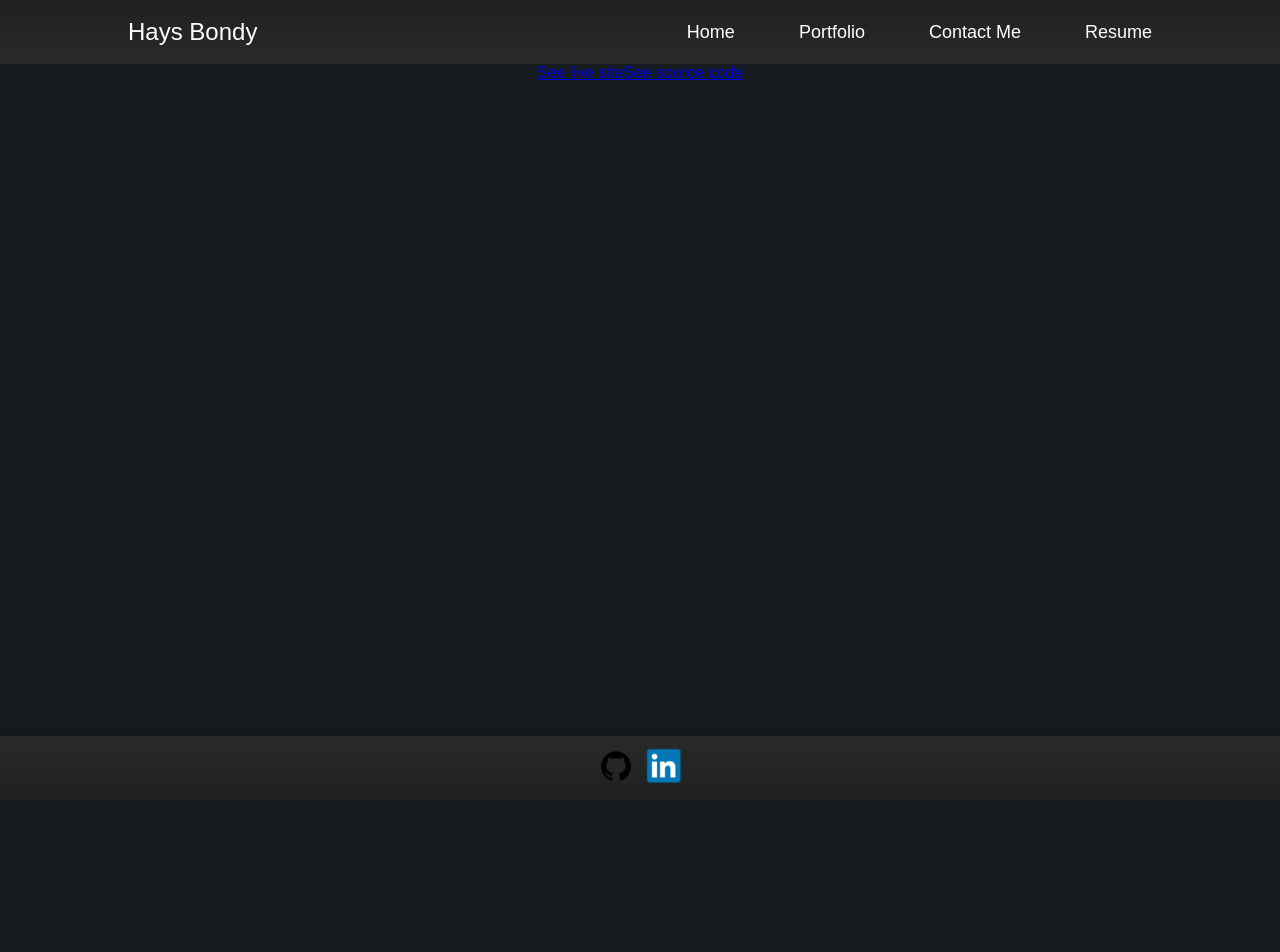
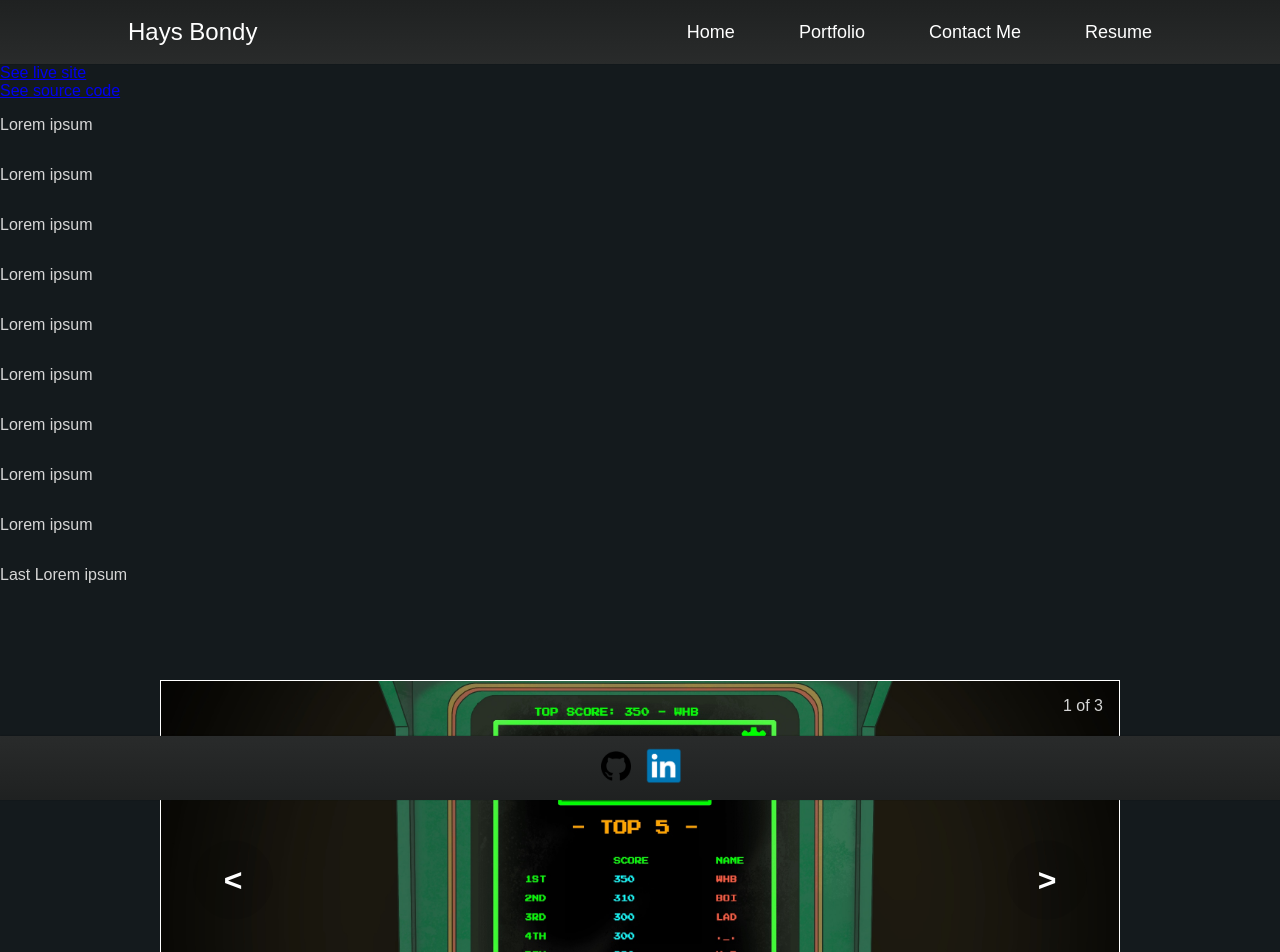
Before and after one commit to hays-b/Portfolio-Site, a React (Create React App) app: page /portfolio/elite-web-services in a window 1280 px wide. Shown: the top 952 px of the page. Before the commit the page ends 800 px from the top, so only its background shows below. Built offline with nearby package versions, Linux system fonts and the light colour scheme.

Commit message:
built out basic carousel

```diff
--- a/src/components/portfolio/EliteWebServices.jsx
+++ b/src/components/portfolio/EliteWebServices.jsx
@@ -1,18 +1,79 @@
-import React from "react";
+import React, { useState } from "react";
+import retroSnake from "../../assets/retro-arcade-snake.png";
+import ews from "../../assets/ews.png";
+import fitness from "../../assets/fitness-tracker.jpg";
 
 const EliteWebServices = () => {
+  const carouselPics = [retroSnake, ews, fitness]; // move to its own file with alts
+  const [current, setCurrent] = useState(0);
+
+  const nextSlide = () => {
+    setCurrent(current === carouselPics.length - 1 ? 0 : current + 1);
+  };
+
+  const prevSlide = () => {
+    setCurrent(current === 0 ? carouselPics.length - 1 : current - 1);
+  };
+
   return (
-    <div>
+    <div className="single-view-page">
       <a
+      className=''
         target="_blank"
         rel="noopener noreferrer"
         href="https://elite-web-services.herokuapp.com/"
-        >See live site</a>
+      >
+        See live site
+      </a>
       <a
+      className=''
         target="_blank"
         rel="noopener noreferrer"
         href="https://github.com/Elite-Web-Services/Elite-Web-Services"
-        >See source code</a>
+      >
+        See source code
+      </a>
+      <p>Lorem ipsum</p>
+      <p>Lorem ipsum</p>
+      <p>Lorem ipsum</p>
+      <p>Lorem ipsum</p>
+      <p>Lorem ipsum</p>
+      <p>Lorem ipsum</p>
+      <p>Lorem ipsum</p>
+      <p>Lorem ipsum</p>
+      <p>Lorem ipsum</p>
+      <p>Last Lorem ipsum</p>
+      <ul className="carousel">
+        <button
+          className="carousel-btn left"
+          onClick={() => {
+            prevSlide();
+          }}
+        >
+           {'<'}
+        </button>
+        <button
+          className="carousel-btn right"
+          onClick={() => {
+            nextSlide();
+          }}
+        >
+          {'>'}
+        </button>
+        <p className="count">
+          {current + 1} of {carouselPics.length}
+        </p>
+        {carouselPics.map((pic, idx) => {
+          return (
+            <div
+              key={idx}
+              className={idx === current ? "slide active" : "slide"}
+            >
+              <img className="carousel-img" alt="placeholder" src={pic} />
+            </div>
+          );
+        })}
+      </ul>
     </div>
   );
 };
--- a/src/style/App.css
+++ b/src/style/App.css
@@ -4,6 +4,7 @@
 
 .header {
   position: sticky;
+  z-index: 2;
   top: 0;
   left: 0;
   right: 0;
@@ -109,6 +110,85 @@
   transition: 1.5s;
 }
 
+/* ---------------- single-view-page ------------------ */
+.single-view-page {
+  display: flex;
+  align-items: flex-start;
+  flex-direction: column;
+  flex-wrap: nowrap;
+  overflow: hidden;
+}
+
+.carousel {
+  border: 1px solid white;
+  background-color: black;
+  padding: 0;
+  position: relative;
+  width: 75%;
+  height: 25em;
+  overflow: hidden;
+  margin: 5em 0;
+  display: flex;
+  align-self: center;
+  justify-content: center;
+  align-items: center;
+}
+
+.carousel-btn {
+  position: absolute;
+  display: flex;
+  justify-self: center;
+  justify-content: center;
+  align-items: center;
+  z-index: 1;
+  margin: 2rem;
+  color: white;
+  font-weight: bolder;
+  font-size: xx-large;
+  background-color: rgb(0, 0, 0, .1);
+  border: none;
+  width: 5rem;
+  height: 5rem;
+  border-radius: 50%;
+  cursor: pointer;
+}
+
+.left {
+  left: 0;
+}
+
+.right {
+  right: 0;
+}
+
+.slide {
+  position: absolute;
+  display: flex;
+  justify-self: center;
+  align-self: center;
+  opacity: 0;
+  transition: 1s;
+  /* width: 100%; */
+}
+
+.count {
+  margin: 0;
+  padding: 1em;
+  position: absolute;
+  top: 0;
+  right: 0;
+  z-index: 1;
+}
+
+.active {
+  opacity: 100;
+  transition: 1s;
+}
+
+.carousel-img {
+  width: 100%;
+}
+
 /* ---------------- Contact-page ------------------ */
 
 .error {
@@ -159,6 +239,7 @@
 
 .footer {
   position: fixed;
+  z-index: 2;
   bottom: 0;
   left: 0;
   right: 0;
--- a/src/style/index.css
+++ b/src/style/index.css
@@ -13,4 +13,5 @@ body {
   font-family: Arial, Helvetica, sans-serif;
   background-color: rgb(20, 26, 29);
   color: rgb(214, 214, 214);
+  overflow-x: hidden;
 }
```
Lines whose indentation alone changed are shown as unchanged.
